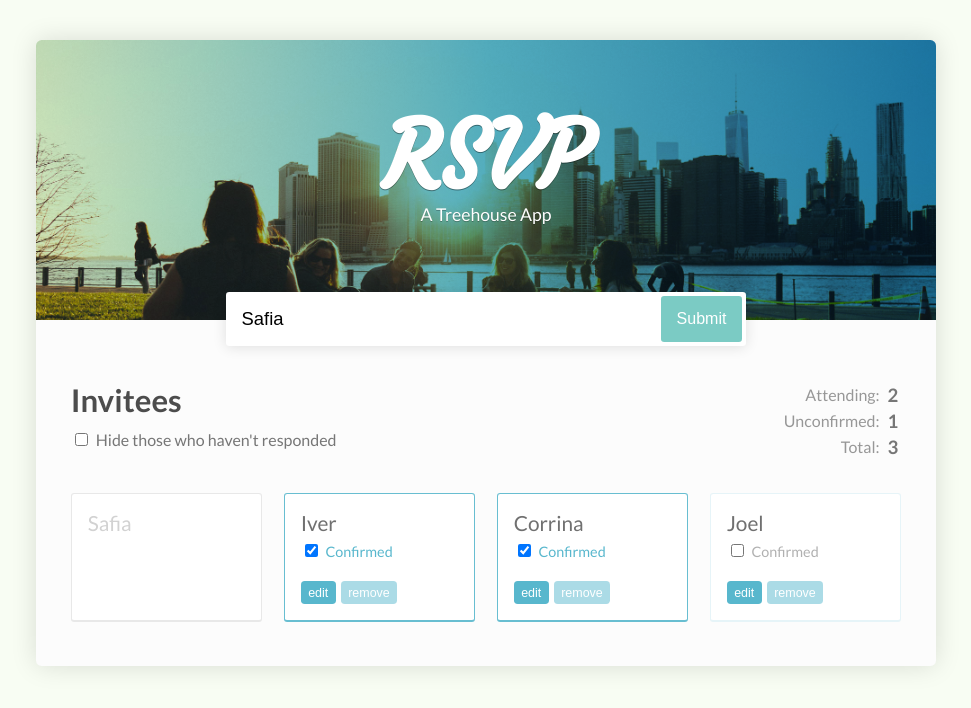
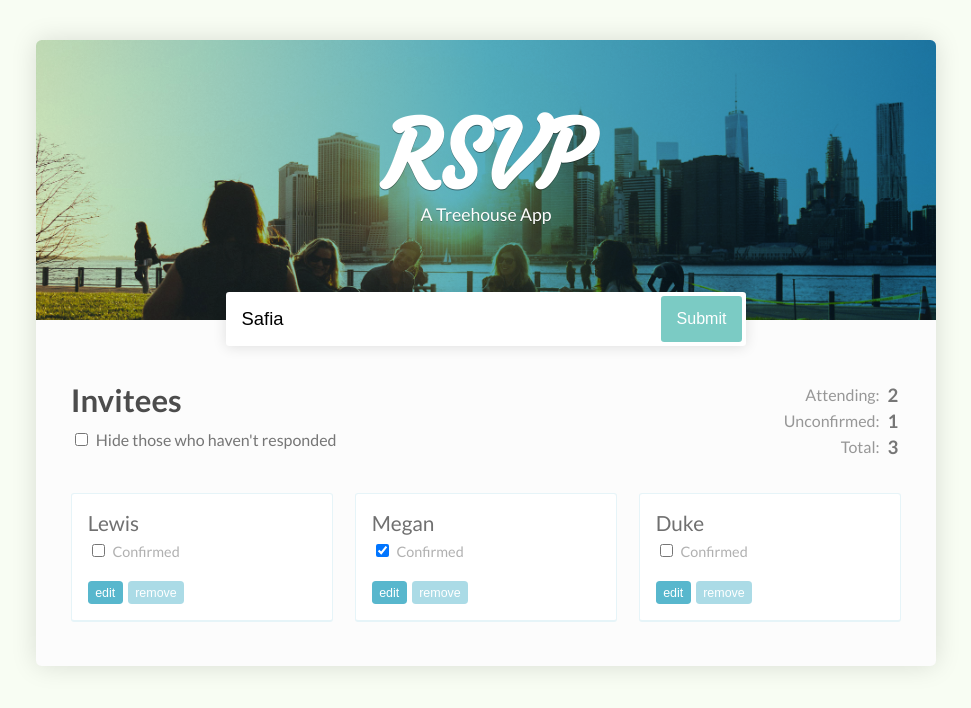
Before and after one commit to marshy2201/react-rsvp, a React (Create React App) app: page / in a window 1280 px wide. Shown: the top 708 px of the page, without its empty margins (154-1125 px from the left). Built offline with nearby package versions, Linux system fonts and the light colour scheme.

Commit message:
GuestList component added

```diff
--- a/src/App.js
+++ b/src/App.js
@@ -1,6 +1,29 @@
-import React from 'react';
+import React, { Component } from 'react';
+import GuestList from './GuestList';
 
-function App() {
+class App extends Component {
+  state = {
+    guests: [
+      {
+        name: "Lewis",
+        isConfirmed: false
+      },
+      {
+        name: "Megan",
+        isConfirmed: true
+      },
+      {
+        name: "Duke",
+        isConfirmed: false
+      }
+    ]
+  }
+
+  getTotalInvited = () => this.state.guests.length;
+  getAttendingGuests = () => this.state.guests.filter(guest => guest.isConfirmed).length;
+  getUnconfirmedGuests = () => this.state.guests.filter(guest => !guest.isConfirmed).length;
+
+  render() {
     return (
       <div className="App">
         <header>
@@ -34,35 +57,11 @@ function App() {
               </tr>
             </tbody>
           </table>
-        <ul>
-          <li className="pending"><span>Safia</span></li>
-          <li className="responded"><span>Iver</span>
-            <label>
-              <input type="checkbox" checked /> Confirmed
-            </label>
-            <button>edit</button>
-            <button>remove</button>
-          </li>
-          <li className="responded">
-            <span>Corrina</span>
-            <label>
-              <input type="checkbox" checked /> Confirmed
-            </label>
-            <button>edit</button>
-            <button>remove</button>
-          </li>
-          <li>
-            <span>Joel</span>
-            <label>
-              <input type="checkbox" /> Confirmed
-            </label>
-            <button>edit</button>
-            <button>remove</button>
-          </li>
-        </ul>
+          <GuestList guests={this.state.guests} />
         </div>
       </div>
     );
   }
+}
 
 export default App;
--- /dev/null
+++ b/src/GuestList.js
@@ -0,0 +1,23 @@
+import React from 'react';
+import PropTypes from 'prop-types';
+
+const GuestList = ({ guests }) => (
+  <ul>
+    {guests.map((guest, index) => (
+      <li key={index}>
+        <span>{guest.name}</span>
+        <label>
+          <input type="checkbox" checked={guest.isConfirmed} /> Confirmed
+        </label>
+        <button>edit</button>
+        <button>remove</button>
+      </li>
+    ))}
+  </ul>
+)
+
+GuestList.propTypes = {
+  guests: PropTypes.array.isRequired
+}
+
+export default GuestList;
```
Lines whose indentation alone changed are shown as unchanged.
